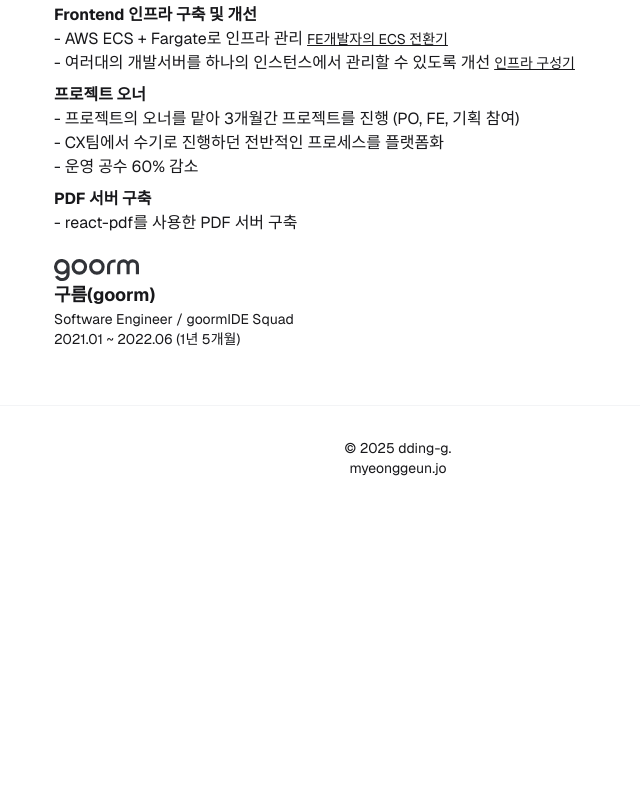
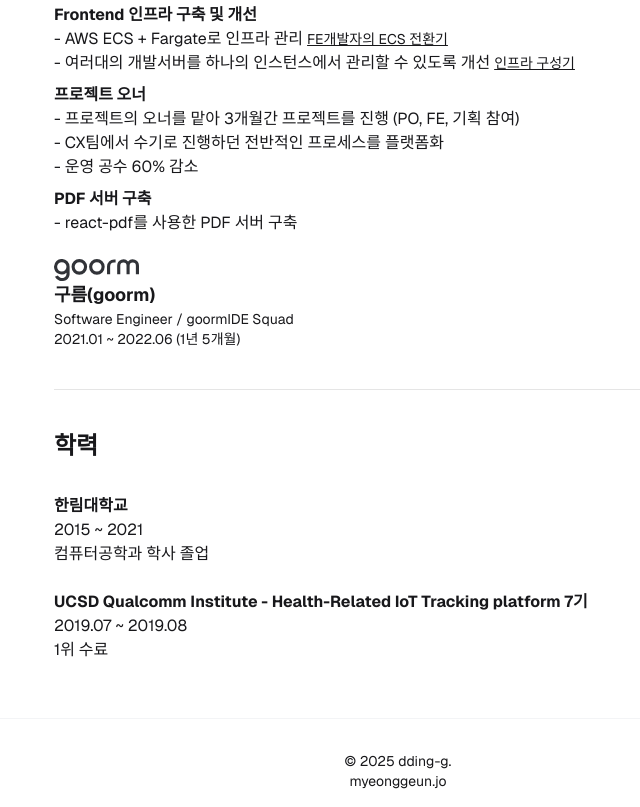
Before and after one commit to dding-g/blog, an Astro site: page /resume in a window 1280 px wide. Shown: the part 672-1479 px from the top of the page, without its empty margins (242-882 px from the left). Before the commit the page ends 1166 px from the top, so only its background shows below. Built offline with nearby package versions, Linux system fonts and the light colour scheme; Astro itself is replaced by a stand-in of ours.

Commit message:
feat: education 양식 추가

```diff
--- a/src/pages/resume/components/profile-career.astro
+++ b/src/pages/resume/components/career.astro
@@ -1,6 +1,6 @@
 ---
 import { getDateDiff, getPeriodText } from "@/utils/date";
-import ProfileCareerCompanyMetadata from "./profile-career-company-metadata.astro";
+import CareerCompanyMetadata from "./career-company-metadata.astro";
 
 const careers = {
   specter: {
@@ -45,7 +45,7 @@
   <h2 class="text-2xl font-bold">경력 ({careerPeriod})</h2>
   <ul class="list-inside space-y-6">
     <li class="space-y-2">
-      <ProfileCareerCompanyMetadata {...careers.specter} />
+      <CareerCompanyMetadata {...careers.specter} />
       <div>
         {
           [
@@ -98,7 +98,7 @@
       </div>
     </li>
     <li>
-      <ProfileCareerCompanyMetadata {...careers.goorm} />
+      <CareerCompanyMetadata {...careers.goorm} />
     </li>
   </ul>
 </div>
--- /dev/null
+++ b/src/pages/resume/components/education.astro
@@ -0,0 +1,23 @@
+---
+
+---
+
+<div class="space-y-8">
+  <h2 class="text-2xl font-bold">학력</h2>
+  <ul class="list-inside space-y-6">
+    <li>
+      <b>한림대학교</b>
+      <p>
+        2015 ~ 2021<br />
+        컴퓨터공학과 학사 졸업
+      </p>
+    </li>
+    <li>
+      <b>UCSD Qualcomm Institute - Health-Related IoT Tracking platform 7기</b>
+      <p>
+        2019.07 ~ 2019.08<br />
+        1위 수료
+      </p>
+    </li>
+  </ul>
+</div>
--- a/src/pages/resume/index.astro
+++ b/src/pages/resume/index.astro
@@ -1,7 +1,8 @@
 ---
 import { SITE_DESCRIPTION, SITE_TITLE } from "@/consts";
 import Layout from "@/layouts/Layout.astro";
-import ProfileCareer from "./components/profile-career.astro";
+import Career from "./components/career.astro";
+import Education from "./components/education.astro";
 import ProfileHeader from "./components/profile-header.astro";
 ---
 
@@ -11,6 +12,10 @@
     <hr class="my-10" />
 
     <!-- career -->
-    <ProfileCareer />
+    <Career />
+    <hr class="my-10" />
+
+    <!-- Education -->
+    <Education />
   </main>
 </Layout>
```
Also changed, not shown: src/pages/resume/components/career-company-metadata.astro (renamed from src/pages/resume/components/profile-career-company-metadata.astro).
